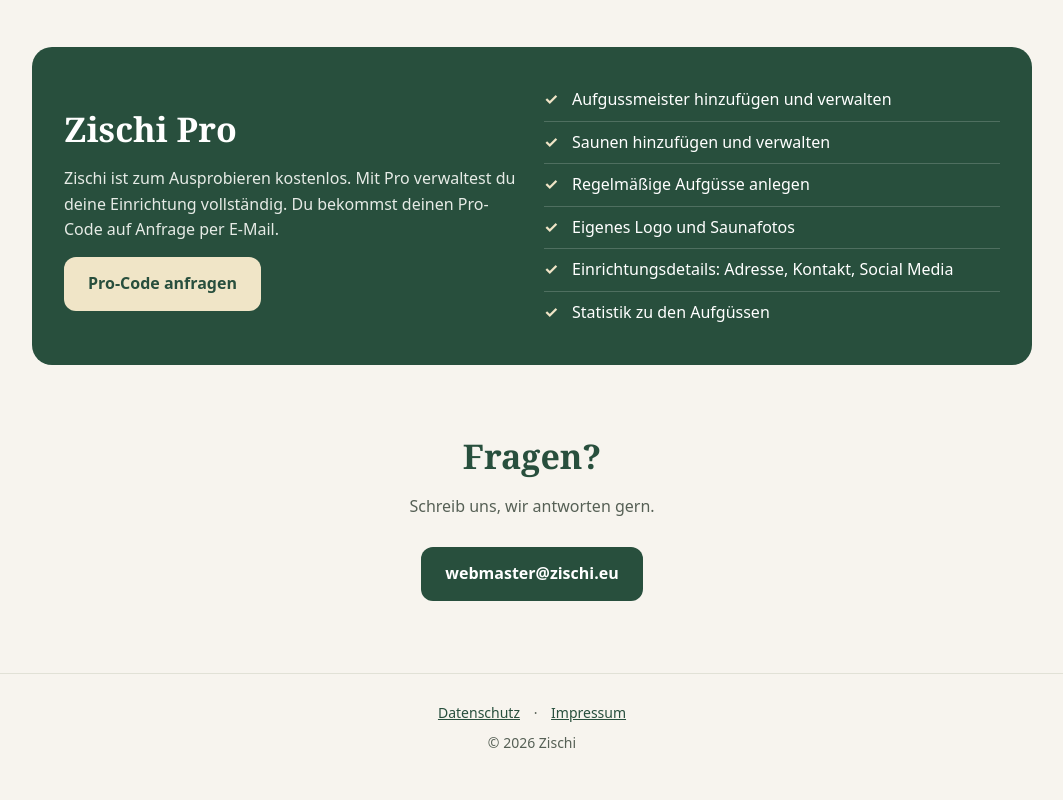
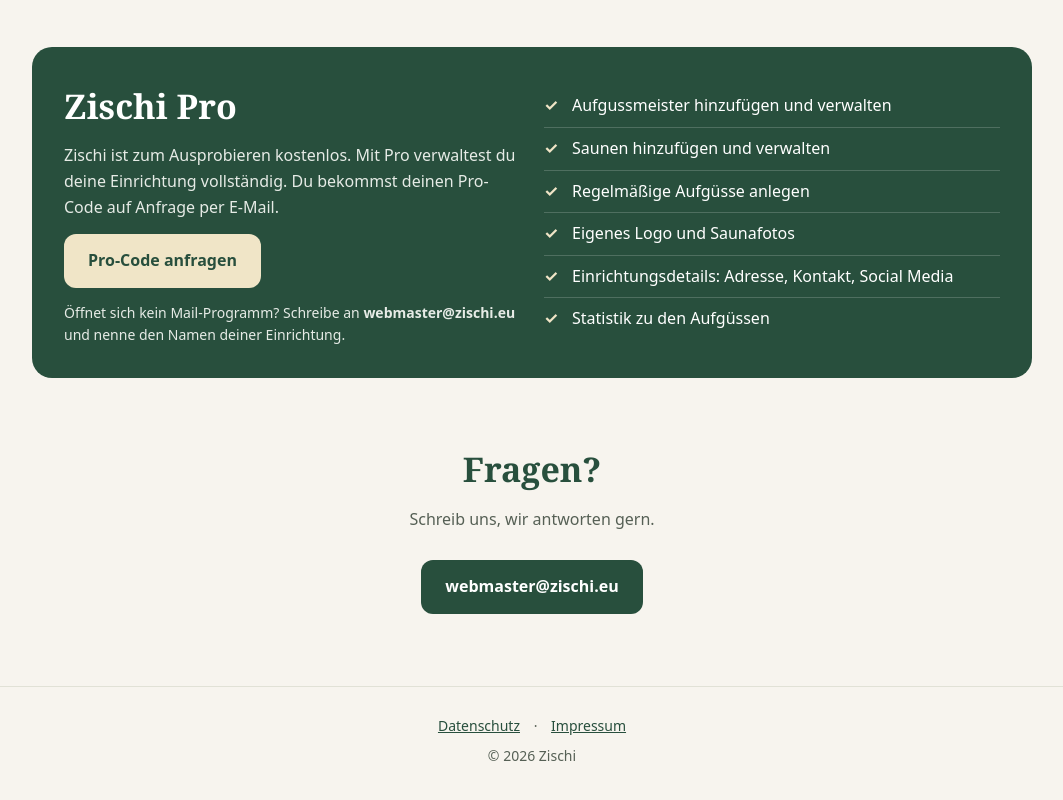
Before and after one commit to oliotb/zischi-web, a plain HTML site: page index.html in a window 1280 px wide. Shown: the part 1287-2087 px from the top of the page, without its empty margins (108-1171 px from the left). Drawn offline with Linux system fonts and the light colour scheme.

Commit message:
Add files via upload

```diff
--- a/index.html
+++ b/index.html
@@ -38,6 +38,7 @@
   .pro h2{color:#fff}
   .pro p{margin:0 0 14px;color:#e6ebe6}
   .pro ul{margin:0;padding:0;list-style:none}
+  .pro .hinweis{margin:14px 0 0;font-size:14px;color:#e6ebe6}
   .pro li{padding:8px 0 8px 28px;position:relative;border-bottom:1px solid rgba(255,255,255,.18)}
   .pro li:last-child{border-bottom:0}
   .pro li::before{content:"✓";position:absolute;left:0;color:var(--cream);font-weight:700}
@@ -93,6 +94,7 @@
       <h2>Zischi Pro</h2>
       <p>Zischi ist zum Ausprobieren kostenlos. Mit Pro verwaltest du deine Einrichtung vollständig. Du bekommst deinen Pro-Code auf Anfrage per E-Mail.</p>
       <a class="btn primary" href="mailto:webmaster@zischi.eu?subject=Pro-Code%20f%C3%BCr%20Zischi%20anfragen">Pro-Code anfragen</a>
+      <p class="hinweis">Öffnet sich kein Mail-Programm? Schreibe an <b>webmaster@zischi.eu</b> und nenne den Namen deiner Einrichtung.</p>
     </div>
     <ul>
       <li>Aufgussmeister hinzufügen und verwalten</li>
```
